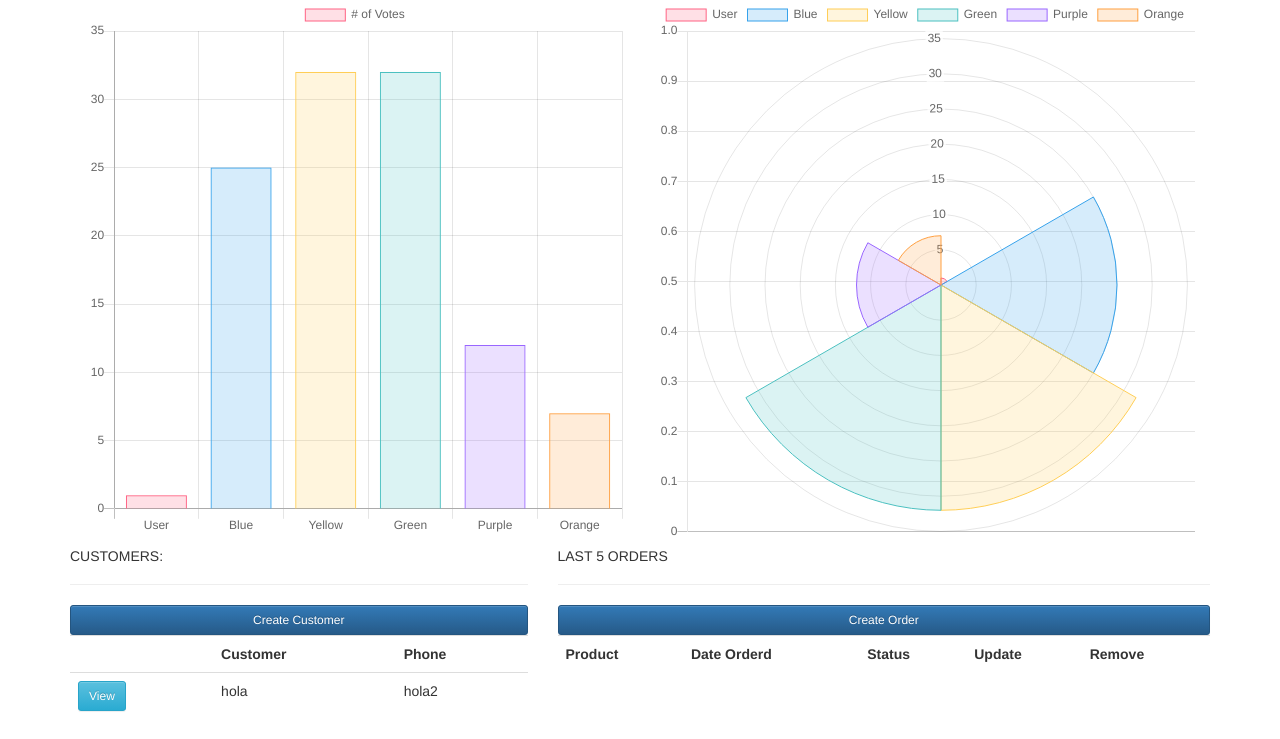
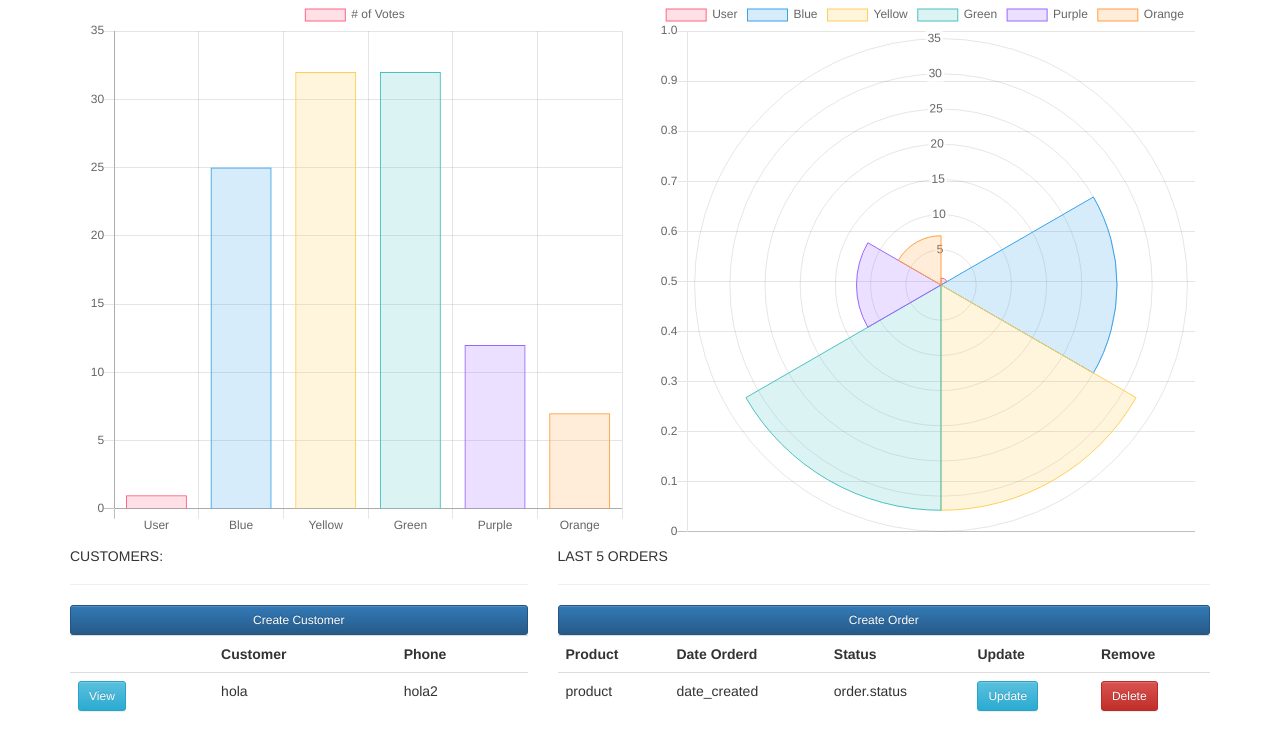
Before and after one commit to choredarck/WebPageIoTdi2020, a Django app: page / in a window 1280 px wide. Shown: the part 71-810 px from the top of the page. Run offline with Django 3.2, Linux system fonts and the light colour scheme; lists and menus that the app fills with data are empty; some libraries are stand-ins or nearby versions.

Commit message:
ProdVersion

```diff
--- a/chartsensor/templates/Index.html
+++ b/chartsensor/templates/Index.html
@@ -131,7 +131,7 @@ var ctx = document.getElementById('myChart');
                     <th>Phone</th>
                 </tr>
                     <tr>
-                        <td><a class="btn btn-sm btn-info" href="{% url 'customer' customer.id %}">View</a></td>
+                        <td><a class="btn btn-sm btn-info">View</a></td>
                         <td>hola</td>
                         <td>hola2</td>
                     </tr>
@@ -143,7 +143,7 @@ var ctx = document.getElementById('myChart');
         <h5>LAST 5 ORDERS</h5>
         <hr>
         <div class="card card-body">
-            <a class="btn btn-primary  btn-sm btn-block" href="{% url 'create_order' %}">Create Order</a>
+            <a class="btn btn-primary  btn-sm btn-block">Create Order</a>
             <table class="table table-sm">
                 <tr>
                     <th>Product</th>
@@ -152,19 +152,13 @@ var ctx = document.getElementById('myChart');
                     <th>Update</th>
                     <th>Remove</th>
                 </tr>
-
-                {% for order in orders %}
                     <tr>
-                        <td>{{order.product}}</td>
-                        <td>{{order.date_created}}</td>
-                        <td>{{order.status}}</td>
-                        <td><a class="btn btn-sm btn-info" href="{% url 'update_order' order.id %}">Update</a></td>
-
-                        <td><a class="btn btn-sm btn-danger" href="{% url 'delete_order' order.id %}">Delete</a></td>
-
+                        <td>product</td>
+                        <td>date_created</td>
+                        <td>order.status</td>
+                        <td><a class="btn btn-sm btn-info" >Update</a></td>
+                        <td><a class="btn btn-sm btn-danger" >Delete</a></td>
                     </tr>
-                {% endfor %}
-
 
             </table>
         </div>
```
